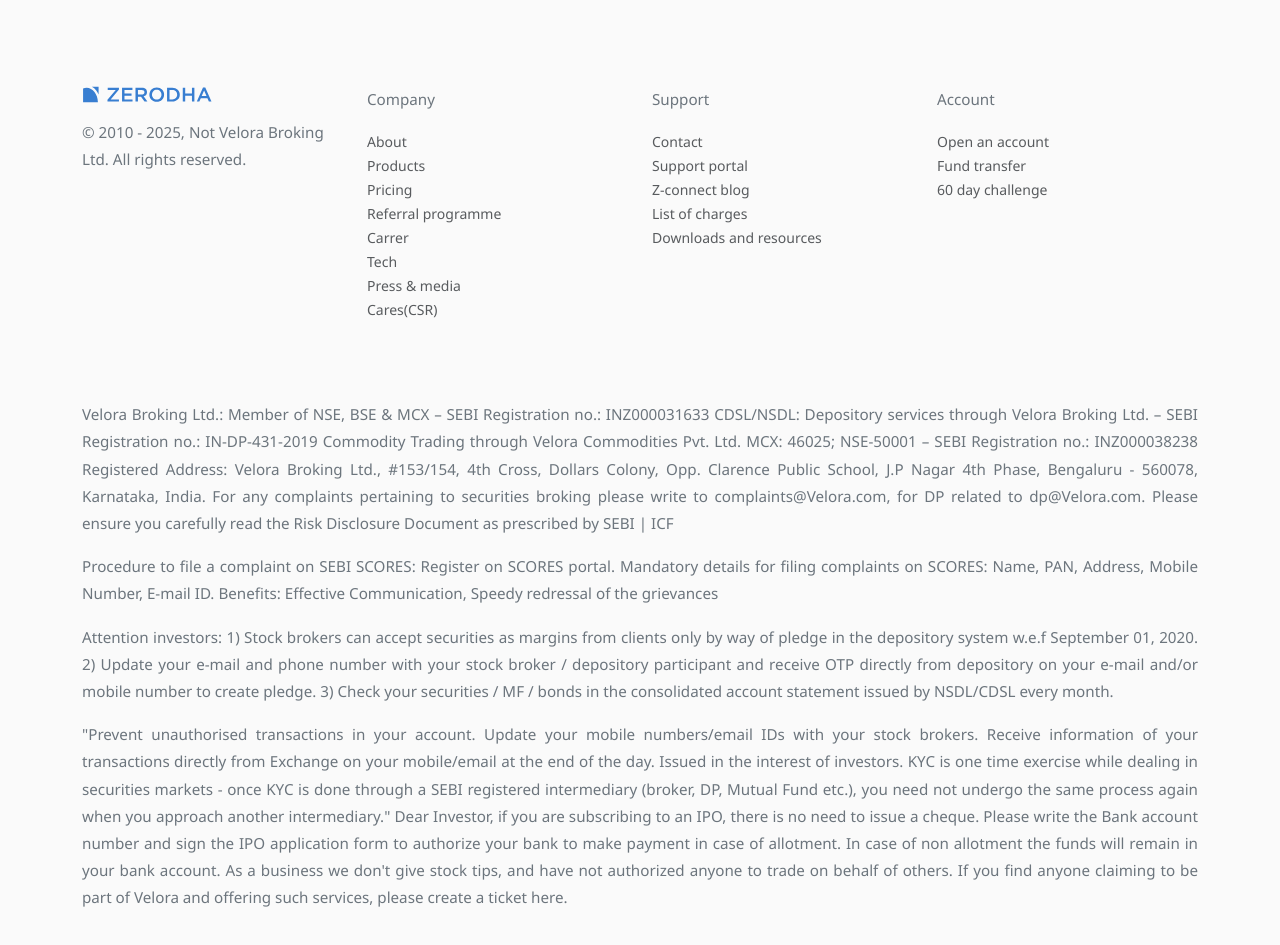
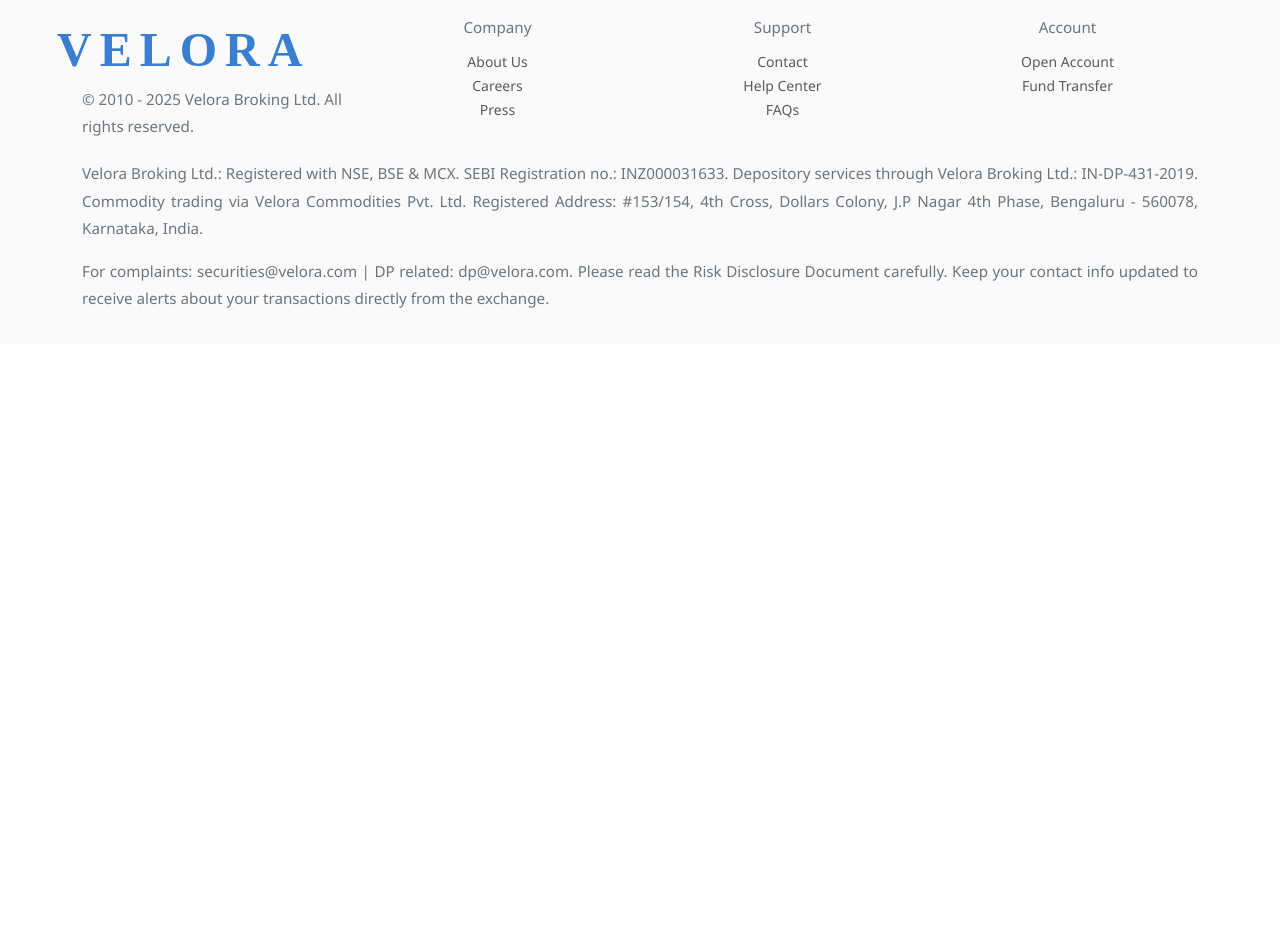
Before and after one commit to Anirudh-Singh-26/Velora-frontend, a React (Vite) app: page / in a window 1280 px wide. Shown: the part 2800-3745 px from the top of the page. After the commit the page ends 3144 px from the top, so only its background shows below. Built offline with nearby package versions, Linux system fonts and the light colour scheme.

Commit message:
Pushing the Project Frontend

```diff
--- a/src/App.css
+++ b/src/App.css
@@ -741,8 +741,7 @@
 
 /* ======= Footer Styles ======= */
 footer {
-  padding-top: 3rem;
-  padding-bottom: 3rem;
+  padding-bottom: 1rem;
   background-color: rgb(250, 250, 250);
   font-family: "Segoe UI", sans-serif;
 }
@@ -751,10 +750,6 @@
   margin-bottom: 2rem;
 }
 
-footer img {
-  width: 50%;
-  margin-bottom: 1rem;
-}
 
 footer p {
   font-size: 0.95rem;
@@ -946,3 +941,8 @@
 .submit-btn:hover:not(:disabled) {
   background-color: #4338ca;
 }
+
+.move-up {
+  transform: translateY(-50px); /* Adjust this value as needed */
+  display: block;
+}
--- a/src/index.css
+++ b/src/index.css
@@ -741,19 +741,13 @@
 
 /* ======= Footer Styles ======= */
 footer {
-  padding-top: 3rem;
-  padding-bottom: 3rem;
+  padding-bottom: 1rem;
   background-color: rgb(250, 250, 250);
   font-family: "Segoe UI", sans-serif;
 }
 
 footer .row.mt-5 .col {
   margin-bottom: 2rem;
-}
-
-footer img {
-  width: 50%;
-  margin-bottom: 1rem;
 }
 
 footer p {
@@ -946,3 +940,12 @@
 .submit-btn:hover:not(:disabled) {
   background-color: #4338ca;
 }
+
+.move-up {
+  transform: translateY(-500px); /* Adjust this value as needed */
+  display: block;
+}
+
+.move-up-component {
+  transform: translateY(-150px); /* moves the entire component up instantly */
+}
--- a/src/landing_page/Footer.jsx
+++ b/src/landing_page/Footer.jsx
@@ -1,90 +1,79 @@
-import React from "react"
+import React from "react";
+import { Link } from "react-router-dom";
 
-function Foooter () {
+function Foooter() {
   return (
-      <footer className="border-top foot" style={{backgroundColor: "rgb(250, 250, 250)"}} >
-        <div className="container  mt-5">
-          <div className="row mt-5">
+    <footer
+      className="border-top foot"
+      style={{ backgroundColor: "rgb(250, 250, 250)" }}
+    >
+      <div className="container mt-3 pt-2">
+        <div className="row">
           <div className="col">
-              <img src="media/images/logo.svg" style={{ width: "50%" }} />
-              <p>
-                &copy; 2010 - 2025, Not Velora Broking Ltd. All rights
-                reserved.
-              </p>
+            <Link className="navbar-brand" to="/">
+              <span className="brand-name">
+                <b>VELORA</b>
+              </span>
+            </Link>
+            <p>&copy; 2010 - 2025 Velora Broking Ltd. All rights reserved.</p>
           </div>
-            <div className="col">
-              <p>Company</p>
-              <a className="f-links text-muted" href="">About</a> <br />
-              <a className="f-links text-muted" href="">Products</a> <br />
-              <a className="f-links text-muted" href="">Pricing</a> <br />
-              <a className="f-links text-muted" href="">Referral programme</a> <br />
-              <a className="f-links text-muted" href="">Carrer</a> <br />
-              <a className="f-links text-muted" href="">Tech</a> <br />
-              <a className="f-links text-muted" href="">Press & media</a> <br />
-              <a className="f-links text-muted" href="">Cares(CSR)</a> <br />
+
+          <div className="col" style={{ textAlign: "center" }}>
+            <p className="mb-2">Company</p>
+            <a className="f-links text-muted" href="">
+              About Us
+            </a>
+            <br />
+            <a className="f-links text-muted" href="">
+              Careers
+            </a>
+            <br />
+            <a className="f-links text-muted" href="">
+              Press
+            </a>
           </div>
-            <div className="col">
-              <p>Support</p>
-              <a className="f-links text-muted" href="">Contact</a> <br />
-              <a className="f-links text-muted" href="">Support portal</a> <br />
-              <a className="f-links text-muted" href="">Z-connect blog</a> <br />
-              <a className="f-links text-muted" href="">List of charges</a> <br />
-              <a className="f-links text-muted" href="">Downloads and resources</a> <br />
+
+          <div className="col" style={{ textAlign: "center" }}>
+            <p className="mb-2">Support</p>
+            <a className="f-links text-muted" href="">
+              Contact
+            </a>
+            <br />
+            <a className="f-links text-muted" href="">
+              Help Center
+            </a>
+            <br />
+            <a className="f-links text-muted" href="">
+              FAQs
+            </a>
           </div>
-            <div className="col">
-              <p>Account</p>
-              <a className="f-links text-muted" href="">Open an account</a> <br />
-              <a className="f-links text-muted" href="">Fund transfer</a> <br />
-              <a className="f-links text-muted" href="">60 day challenge</a> <br />
+
+          <div className="col" style={{ textAlign: "center" }}>
+            <p className="mb-2">Account</p>
+            <a className="f-links text-muted" href="">
+              Open Account
+            </a>
+            <br />
+            <a className="f-links text-muted" href="">
+              Fund Transfer
+            </a>
           </div>
         </div>
-          <div className="mt-5 text-muted" style={{ fontSize: "14px" }}>
+
+        <div className="mt-1 text-muted" style={{ fontSize: "14px" }}>
           <p>
-              Velora Broking Ltd.: Member of NSE, BSE​ &​ MCX – SEBI
-              Registration no.: INZ000031633 CDSL/NSDL: Depository services
-              through Velora Broking Ltd. – SEBI Registration no.:
-              IN-DP-431-2019 Commodity Trading through Velora Commodities Pvt.
-              Ltd. MCX: 46025; NSE-50001 – SEBI Registration no.: INZ000038238
-              Registered Address: Velora Broking Ltd., #153/154, 4th Cross,
-              Dollars Colony, Opp. Clarence Public School, J.P Nagar 4th Phase,
-              Bengaluru - 560078, Karnataka, India. For any complaints
-              pertaining to securities broking please write to
-              complaints@Velora.com, for DP related to dp@Velora.com. Please
-              ensure you carefully read the Risk Disclosure Document as
-              prescribed by SEBI | ICF
+            Velora Broking Ltd.: Registered with NSE, BSE & MCX. SEBI
+            Registration no.: INZ000031633. Depository services through Velora
+            Broking Ltd.: IN-DP-431-2019. Commodity trading via Velora
+            Commodities Pvt. Ltd. Registered Address: #153/154, 4th Cross,
+            Dollars Colony, J.P Nagar 4th Phase, Bengaluru - 560078, Karnataka,
+            India.
           </p>
           <p>
-              Procedure to file a complaint on SEBI SCORES: Register on SCORES
-              portal. Mandatory details for filing complaints on SCORES: Name,
-              PAN, Address, Mobile Number, E-mail ID. Benefits: Effective
-              Communication, Speedy redressal of the grievances
-            </p>
-            <p>
-              Attention investors: 1) Stock brokers can accept securities as
-              margins from clients only by way of pledge in the depository
-              system w.e.f September 01, 2020. 2) Update your e-mail and phone
-              number with your stock broker / depository participant and receive
-              OTP directly from depository on your e-mail and/or mobile number
-              to create pledge. 3) Check your securities / MF / bonds in the
-              consolidated account statement issued by NSDL/CDSL every month.
-            </p>
-            <p>
-              "Prevent unauthorised transactions in your account. Update your
-              mobile numbers/email IDs with your stock brokers. Receive
-              information of your transactions directly from Exchange on your
-              mobile/email at the end of the day. Issued in the interest of
-              investors. KYC is one time exercise while dealing in securities
-              markets - once KYC is done through a SEBI registered intermediary
-              (broker, DP, Mutual Fund etc.), you need not undergo the same
-              process again when you approach another intermediary." Dear
-              Investor, if you are subscribing to an IPO, there is no need to
-              issue a cheque. Please write the Bank account number and sign the
-              IPO application form to authorize your bank to make payment in
-              case of allotment. In case of non allotment the funds will remain
-              in your bank account. As a business we don't give stock tips, and
-              have not authorized anyone to trade on behalf of others. If you
-              find anyone claiming to be part of Velora and offering such
-              services, please create a ticket here.
+            For complaints: securities@velora.com | DP related: dp@velora.com.
+            Please read the Risk Disclosure Document carefully. Keep your
+            contact info updated to receive alerts about your transactions
+            directly from the exchange.
           </p>
         </div>
       </div>
--- a/src/landing_page/OpenAccount.jsx
+++ b/src/landing_page/OpenAccount.jsx
@@ -1,4 +1,5 @@
 import React from "react";
+import {Link} from "react-router-dom"
 
 function OpenAccount() {
   return (
@@ -10,7 +11,9 @@
             Modern platforms and apps, ₹0 investments, and flat ₹20 intraday and
             F&O trades.
           </p>
-          <button className="btn btn primary mb-5">Sign up Now</button>
+          <Link to="/signup">
+            <button className="btn btn primary mb-5">Sign up Now</button>
+          </Link>
         </div>
       </div>
     </div>
--- a/src/landing_page/products/LeftSection.jsx
+++ b/src/landing_page/products/LeftSection.jsx
@@ -1,8 +1,18 @@
 import React from "react";
 
-function LeftSection({imageUrl, productName, productDescription, tryDemo, learnMore, googlePlay, appStore}) {
-    return (
-      <div className="container ">
+function LeftSection({
+  imageUrl,
+  productName,
+  productDescription,
+  tryDemo,
+  learnMore,
+  googlePlay,
+  appStore,
+  moveUp, // new prop
+}) {
+  return (
+    <div className="container">
+      <div className={`row-wrapper ${moveUp ? "move-up-component" : ""}`}>
         <div className="row px-5">
           <div className="col-6 p-5">
             <img src={imageUrl} />
@@ -34,7 +44,8 @@
           </div>
         </div>
       </div>
-    );
+    </div>
+  );
 }
 
 export default LeftSection;
--- a/src/landing_page/products/ProductPage.jsx
+++ b/src/landing_page/products/ProductPage.jsx
@@ -8,6 +8,7 @@
   return (
     <>
       <Hero />
+
       <LeftSection
         imageUrl="media/images/kite.png"
         productName="Kite"
@@ -17,6 +18,7 @@
         googlePlay=""
         appStore=""
       />
+
       <RightSection
         imageUrl="media/images/console.png"
         productName="Console"
@@ -24,6 +26,7 @@
         tryDemo=""
         learnMore=""
       />
+
       <LeftSection
         imageUrl="media/images/coin.png"
         productName="Coin"
@@ -32,14 +35,18 @@
         learnMore=""
         googlePlay=""
         appStore=""
+        moveUp={true} // only this image moves up
       />
+
       <RightSection
         imageUrl="media/images/kiteconnect.png"
         productName="Kite Connect API"
         productDescription="Build powerful trading platforms and experiences with our super simple HTTP/JSON APIs. If you are a startup, build your investment app and showcase it to our clientbase."
         tryDemo=""
         learnMore=""
+        moveUp={true}
       />
+
       <LeftSection
         imageUrl="media/images/varsity.png"
         productName="Varsity mobile"
@@ -48,11 +55,14 @@
         learnMore=""
         googlePlay=""
         appStore=""
+        moveUp={true}
       />
-      <p className="text-center mt-5 mb-5">
+
+      <p className="text-center mb-5">
         Want to know more about our technology stack? Check out the Velora.tech
         blog.
       </p>
+
       <Universe />
     </>
   );
--- a/src/landing_page/products/RightSection.jsx
+++ b/src/landing_page/products/RightSection.jsx
@@ -5,10 +5,12 @@
   productName,
   productDescription,
   learnMore,
+  moveUp, // new prop
 }) {
   return (
-    <div className="container ">
-      <div className="row px-5 ">
+    <div className="container">
+      <div className={`row-wrapper ${moveUp ? "move-up-component" : ""}`}>
+        <div className="row px-5">
           <div className="col-6 p-5 mt-5">
             <h1>{productName}</h1>
             <p className="mt-4">{productDescription}</p>
@@ -24,6 +26,7 @@
           </div>
         </div>
       </div>
+    </div>
   );
 }
 
--- a/src/landing_page/products/Universe.jsx
+++ b/src/landing_page/products/Universe.jsx
@@ -1,4 +1,5 @@
 import React from "react";
+import { Link } from "react-router-dom";
 
 function Universe() {
     return (
@@ -12,13 +13,10 @@
         </div>
         <div className="row text-center">
           <div className="col-4 p-3 mt-5">
-            <img
-              src="/media/images/VeloraFundhouse.png"
-              style={{ width: "50%" }}
-            />
-            <p className="fs-9 text-muted mt-4">
-              Our asset management venture that is creating simple and
-              transparent index funds to help you save for your goals.
+            <img src="/media/images/tijori.svg" style={{ width: "45%" }} />
+            <p className="text-small text-muted mt-3">
+              Investment research platform that offers detailed insights on
+              stocks, sectors, supply chains, and more.
             </p>
           </div>
           <div className="col-4 p-3 mt-5">
@@ -63,12 +61,15 @@
               mis-selling. Sign up for free
             </p>
           </div>
+          <Link
+              to="/signup">
           <button
             className="p-2 btn btn-primary fs-5 mb-5"
             style={{ width: "20%", margin: "0 auto" }}
           >
             Sign up Now
           </button>
+          </Link>
         </div>
       </div>
     );
```
Also changed, not shown: public/manifest.json. Lines whose indentation alone changed are shown as unchanged.
